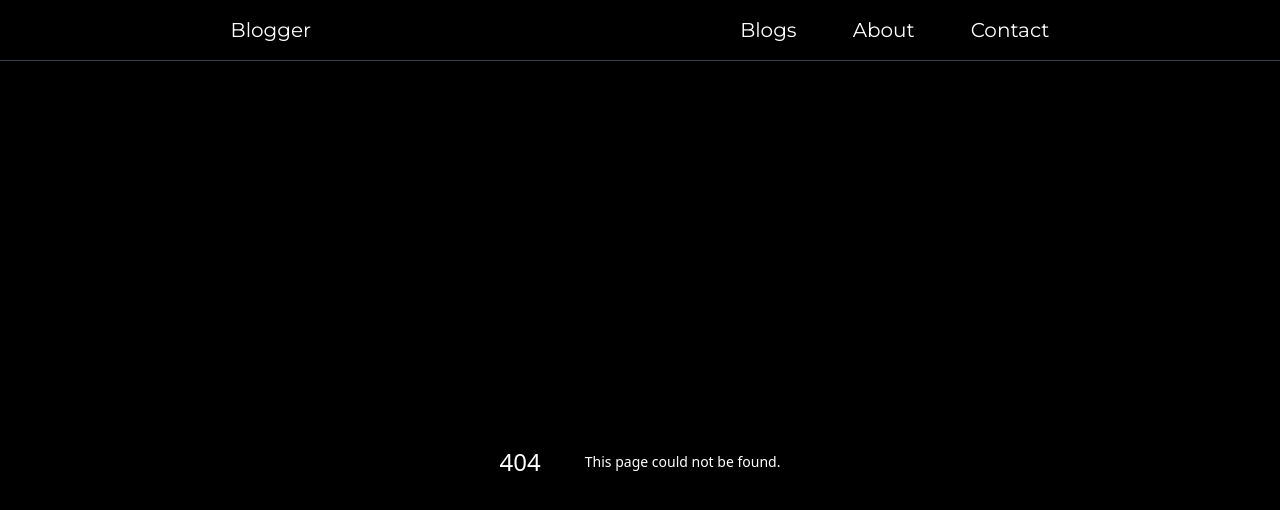
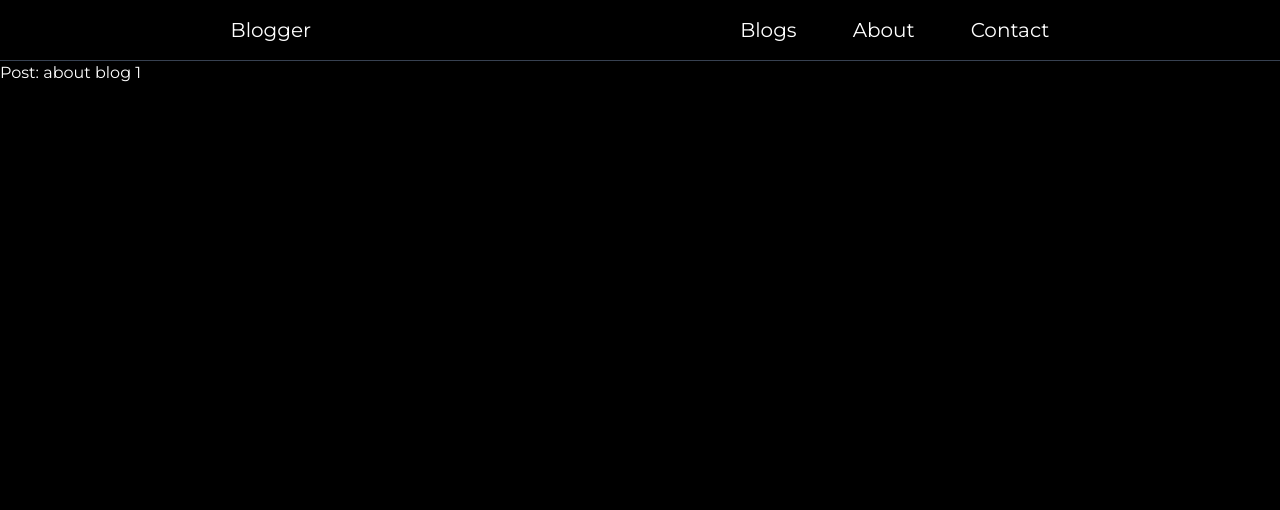
Before and after one commit to SarthakXO/blogging_app, a Next.js app: page /blogs/1 in a window 1280 px wide. Before the commit this address had no page. Shown: the top 510 px of the page. Built offline with nearby package versions, Linux system fonts and the light colour scheme.

Commit message:
dynamic routing created

```diff
--- /dev/null
+++ b/app/blogs/[id]/page.tsx
@@ -0,0 +1,6 @@
+const page = ({ params }: { params: { id: String } }) => {
+  console.log(params.id);
+  return <div>Post: about blog {params.id}</div>;
+};
+
+export default page;
--- a/app/blogs/page.tsx
+++ b/app/blogs/page.tsx
@@ -1,5 +1,6 @@
 import BlogCard from "@/components/BlogCard";
 import axios from "axios";
+import Link from "next/link";
 
 interface Blog {
   id: Number;
@@ -27,6 +28,7 @@ const page = async () => {
             key={`${blog.id}`}
             className="object-contain hover:scale-105 duration-300"
           >
+            <Link href={`/blogs/${blog.id}`}>
               <BlogCard
                 id={blog.id}
                 title={blog.title}
@@ -35,6 +37,7 @@ const page = async () => {
                 tags={blog.tags}
                 userId={blog.userId}
               />
+            </Link>
           </div>
         );
       })}
```
Lines whose indentation alone changed are shown as unchanged.
